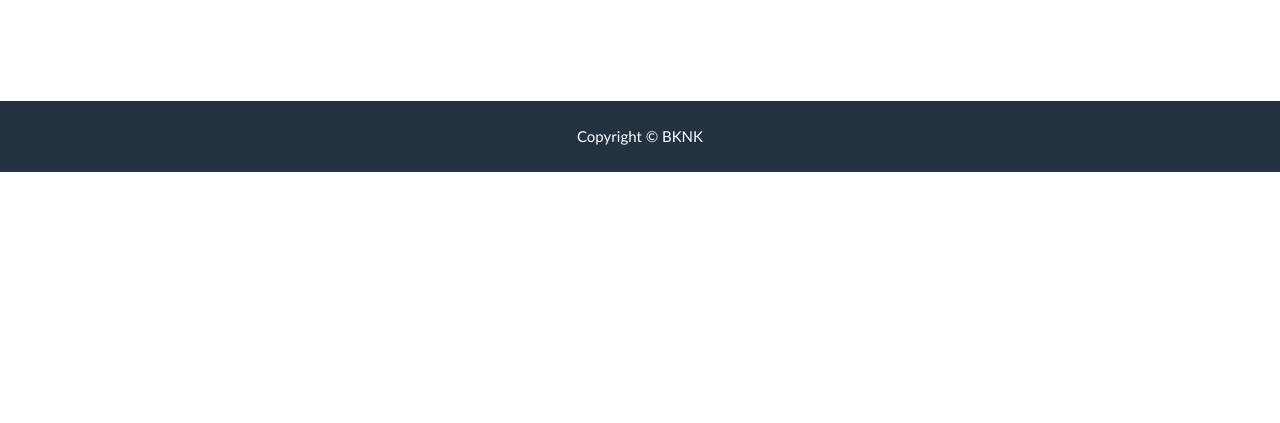
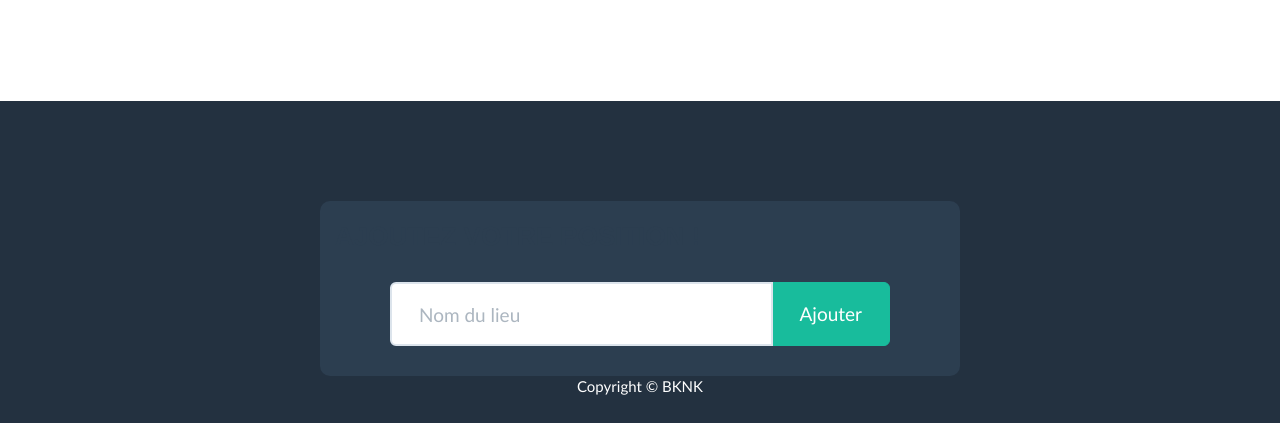
Before and after one commit to KBascol/Interoperabilite, a PHP site: page /HTML/resultat3.php?nom=1 in a window 1280 px wide. Shown: the part 600-1023 px from the top of the page. Before the commit the page ends 772 px from the top, so only its background shows below. Run offline with PHP 8.4, Linux system fonts and the light colour scheme; data that the repository does not hold is empty; some web fonts are replaced.

Commit message:
ajouter position dans liste des cinés

```diff
--- a/HTML/resultat3.php
+++ b/HTML/resultat3.php
@@ -40,6 +40,18 @@
                 }
             ?>
           </section>
+
+          <div class="col-lg-6 col-lg-offset-3 v-center" style="background-color:#2c3e50; margin-top:100px; padding-bottom:30px; border-radius:10px;">
+                  <h3>Ajoutez votre position !</h3>
+                  <br>
+                  <form class="col-lg-12" action="#" method="">
+                    <div class="input-group" style="width:500px;text-align:center;margin:0 auto;">
+                      <input class="form-control input-lg" name="" placeholder="Nom du lieu" type="text">
+                      <span class="input-group-btn"><input class="btn btn-lg btn-primary" value="Ajouter" type="submit" style="background-color:#18bc9c;border-color:#18bc9c"></span>
+                    </div>
+                  </form>
+                </div>
+
 
           <script>
             (function(){
```
Also changed, not shown: HTML/resultat2.php (+14 -0 lines), index.html (+2 -12 lines).
